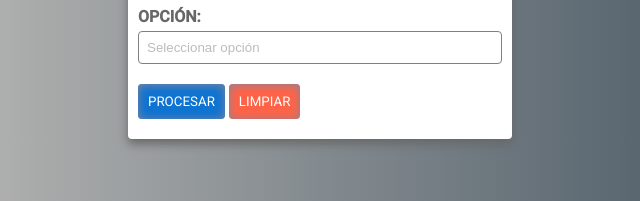
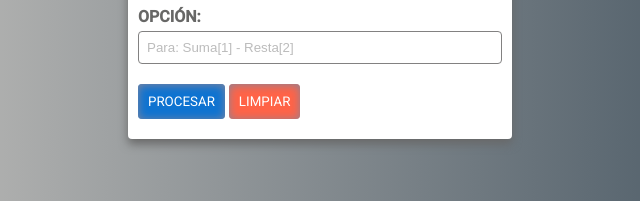
Before and after one commit to juanjociber/calculador, a plain HTML site: page index.html in a window 1280 px wide. Shown: the part 272-473 px from the top of the page, 320-960 px from the left. Drawn offline with nearby package versions, Linux system fonts and the light colour scheme.

Commit message:
Update index.html

```diff
--- a/index.html
+++ b/index.html
@@ -30,7 +30,7 @@
 
                 <div>
                     <label for="idopc" style="text-transform:uppercase;">Opción:</label>
-                    <input type="text" name="opc" id="idopc" class="opc" placeholder="Seleccionar opción">
+                    <input type="text" name="opc" id="idopc" class="opc" placeholder="Para: Suma[1] - Resta[2]">
                 </div>
 
                 <div>
```
